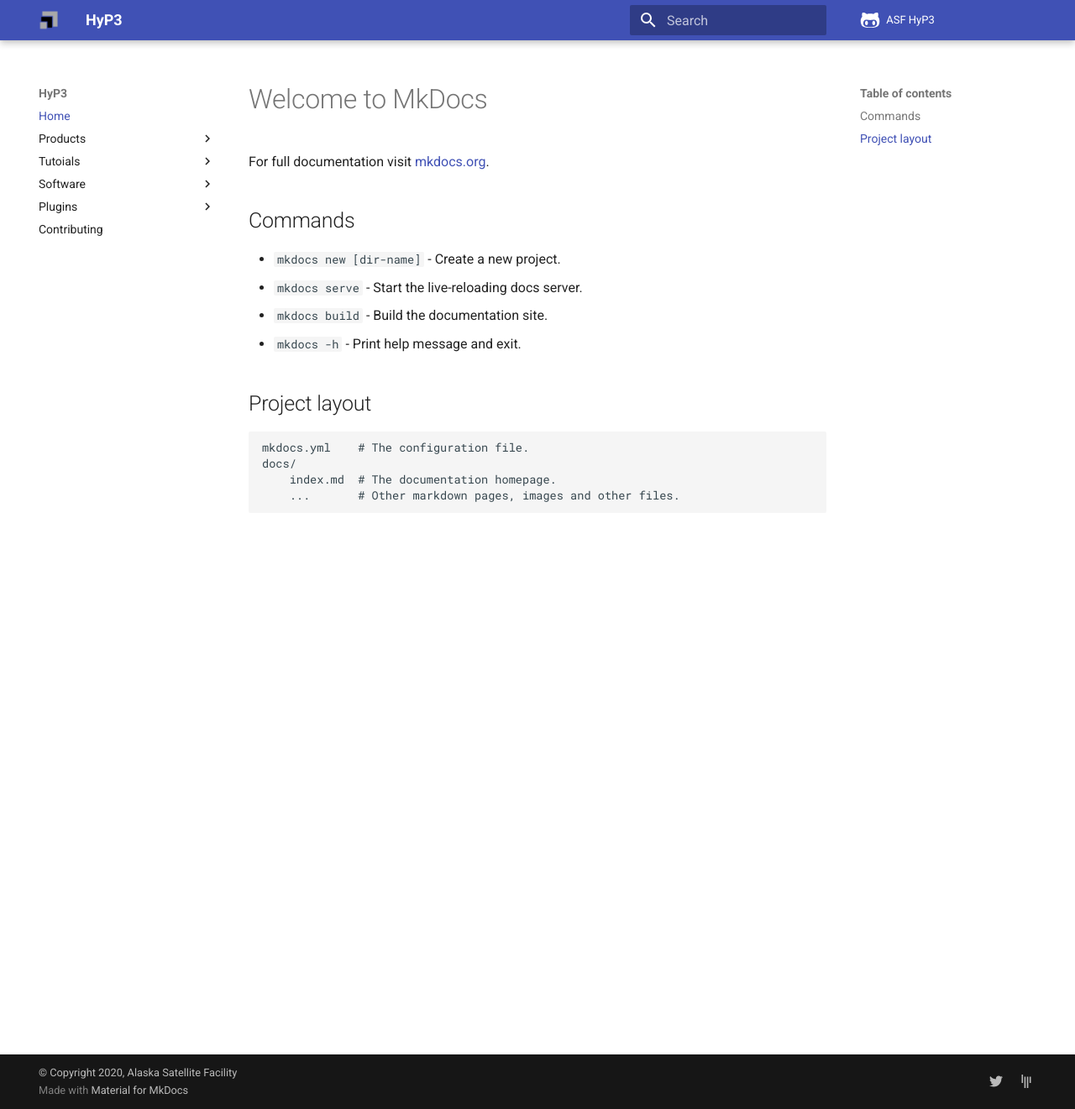
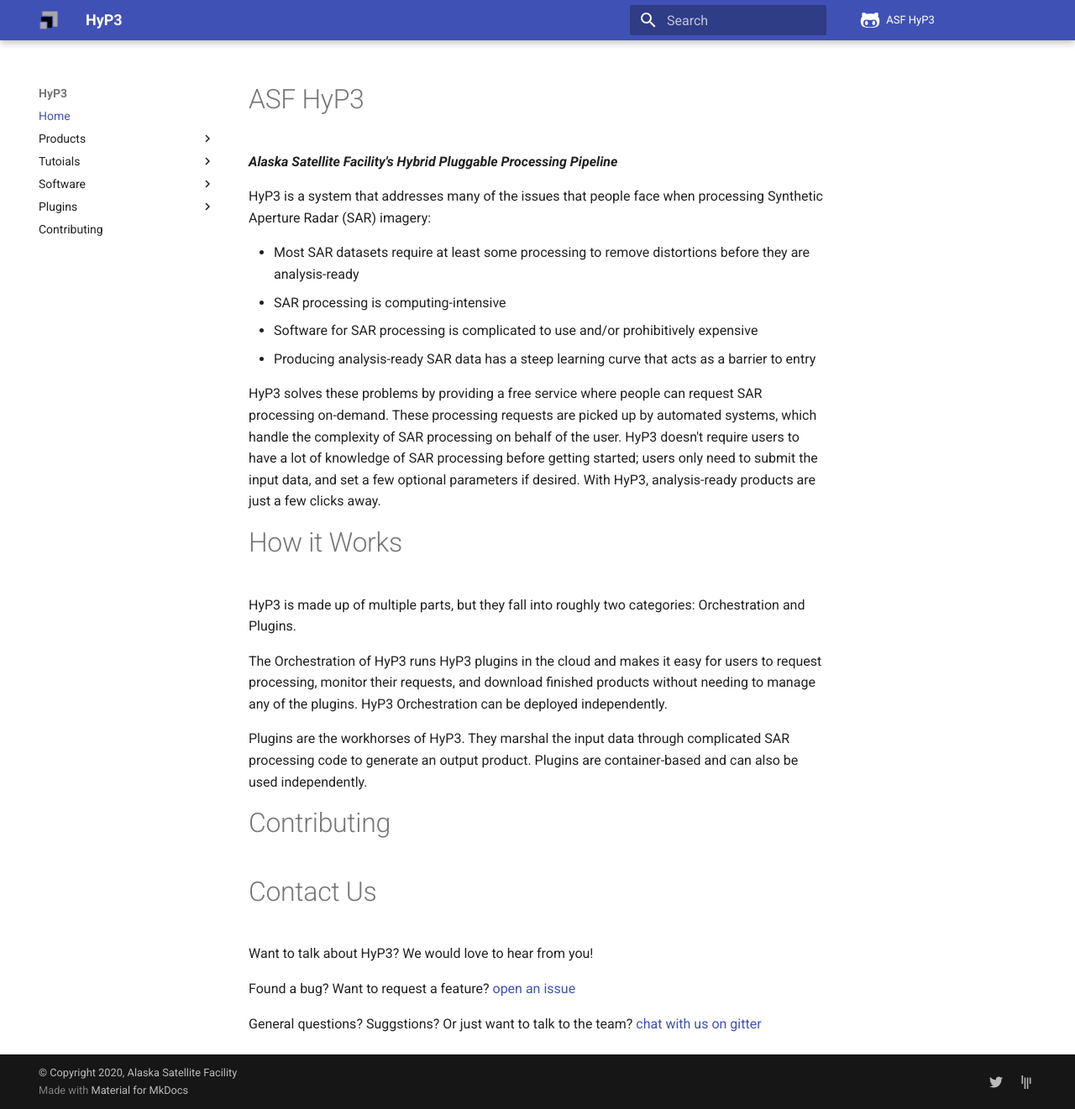
Before and after one commit to ASFHyP3/hyp3-docs, an MkDocs documentation site: the page built from docs/index.md, in a window 1280 px wide and 1321 px high. Shown: the whole window at 84% size. Built offline with MkDocs 1.6.1 and Material for MkDocs 9.7.7, drawn with Linux system fonts in a browser that asks for light colours.

Commit message:
Sketch out index

```diff
--- a/docs/index.md
+++ b/docs/index.md
@@ -1,17 +1,41 @@
-# Welcome to MkDocs
+# ASF HyP3
+***Alaska Satellite Facility's Hybrid Pluggable Processing Pipeline***
 
-For full documentation visit [mkdocs.org](https://www.mkdocs.org).
+HyP3 is a system that addresses many of the issues that people face when processing
+Synthetic Aperture Radar (SAR) imagery:
 
-## Commands
+* Most SAR datasets require at least some processing to remove distortions before they are analysis-ready
+* SAR processing is computing-intensive
+* Software for SAR processing is complicated to use and/or prohibitively expensive
+* Producing analysis-ready SAR data has a steep learning curve that acts as a barrier to entry
 
-* `mkdocs new [dir-name]` - Create a new project.
-* `mkdocs serve` - Start the live-reloading docs server.
-* `mkdocs build` - Build the documentation site.
-* `mkdocs -h` - Print help message and exit.
+HyP3 solves these problems by providing a free service where people can request
+SAR processing on-demand. These processing requests are picked up by automated
+systems, which handle the complexity of SAR processing on behalf of the user.
+HyP3 doesn't require users to have a lot of knowledge of SAR processing before
+getting started; users only need to submit the input data, and set a few optional
+parameters if desired. With HyP3, analysis-ready products are just a few clicks away.
 
-## Project layout
+# How it Works
+HyP3 is made up of multiple parts, but they fall into roughly two categories:
+Orchestration and Plugins.
 
-    mkdocs.yml    # The configuration file.
-    docs/
-        index.md  # The documentation homepage.
-        ...       # Other markdown pages, images and other files.
+The Orchestration of HyP3 runs HyP3 plugins in the cloud and makes it easy for
+users to request processing, monitor their requests, and download finished products
+without needing to manage any of the plugins. HyP3 Orchestration can be deployed
+independently.
+
+Plugins are the workhorses of HyP3. They marshal the input data through complicated
+SAR processing code to generate an output product. Plugins are container-based and
+can also be used independently.
+
+# Contributing
+
+# Contact Us
+Want to talk about HyP3? We would love to hear from you!
+
+Found a bug? Want to request a feature?
+[open an issue](https://github.com/ASFHyP3/ASFHyP3/issues/new)
+
+General questions? Suggstions? Or just want to talk to the team?
+[chat with us on gitter](https://gitter.im/ASFHyP3/community)
```
